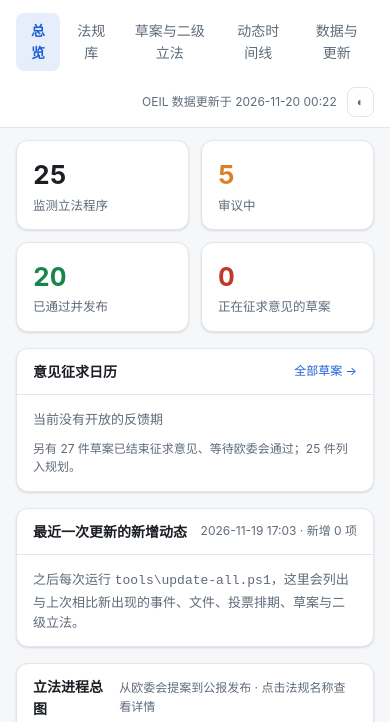
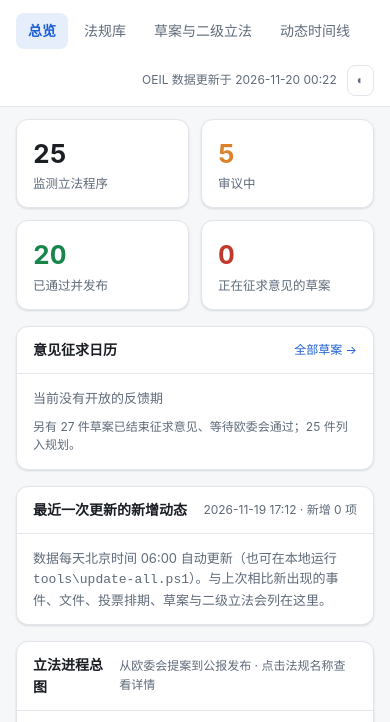
Before and after one commit to kconnevergiveup666-ai/eu-battery-energy-tracker, a plain HTML site: page tracker.html in a window 390 px wide. Shown: the part 56-778 px from the top of the page. Drawn offline with Linux system fonts and the light colour scheme.

Commit message:
Data update 2026-11-19

```diff
--- a/data/changes.js
+++ b/data/changes.js
@@ -1 +1 @@
-window.CHANGES = {"changes":[],"runs":[{"date":"2026-11-19T17:03:17","newItems":0,"baseline":false},{"date":"2026-11-20T00:34:21","newItems":0,"baseline":false},{"date":"2026-11-20T00:34:05","newItems":0,"baseline":true}]};
+window.CHANGES = {"changes":[],"runs":[{"date":"2026-11-19T17:12:40Z","newItems":0,"baseline":false},{"date":"2026-11-19T17:03:17","newItems":0,"baseline":false},{"date":"2026-11-20T00:34:21","newItems":0,"baseline":false},{"date":"2026-11-20T00:34:05","newItems":0,"baseline":true}]};
--- a/data/changes.json
+++ b/data/changes.json
@@ -1 +1 @@
-{"changes":[],"runs":[{"date":"2026-11-19T17:03:17","newItems":0,"baseline":false},{"date":"2026-11-20T00:34:21","newItems":0,"baseline":false},{"date":"2026-11-20T00:34:05","newItems":0,"baseline":true}]}
+{"changes":[],"runs":[{"date":"2026-11-19T17:12:40Z","newItems":0,"baseline":false},{"date":"2026-11-19T17:03:17","newItems":0,"baseline":false},{"date":"2026-11-20T00:34:21","newItems":0,"baseline":false},{"date":"2026-11-20T00:34:05","newItems":0,"baseline":true}]}
--- a/tracker.html
+++ b/tracker.html
@@ -201,7 +201,8 @@ details summary{cursor:pointer;color:var(--accent);font-size:12.5px}
 @media (max-width: 560px){
   main{padding:12px 16px 40px} .hwrap{padding:10px 16px}
   .tl li{grid-template-columns:78px 22px 1fr}
-  nav.tabs{margin-left:0;width:100%}
+  nav.tabs{margin-left:0;width:100%;overflow-x:auto;flex-wrap:nowrap;-webkit-overflow-scrolling:touch}
+  nav.tabs button{white-space:nowrap;flex:0 0 auto}
 }
 </style>
 </head>
@@ -821,7 +822,7 @@ window.SECONDARY_DATA = {"generatedAt":"2026-11-20T00:34:04","dossiers":{"batter
 
 </script>
 <script>
-window.CHANGES = {"changes":[],"runs":[{"date":"2026-11-19T17:03:17","newItems":0,"baseline":false},{"date":"2026-11-20T00:34:21","newItems":0,"baseline":false},{"date":"2026-11-20T00:34:05","newItems":0,"baseline":true}]};
+window.CHANGES = {"changes":[],"runs":[{"date":"2026-11-19T17:12:40Z","newItems":0,"baseline":false},{"date":"2026-11-19T17:03:17","newItems":0,"baseline":false},{"date":"2026-11-20T00:34:21","newItems":0,"baseline":false},{"date":"2026-11-20T00:34:05","newItems":0,"baseline":true}]};
 
 </script>
 <script>
@@ -924,6 +925,7 @@ const STAGES = [
 /* ---------- helpers ---------- */
 const esc = s => String(s==null?"":s).replace(/[&<>"']/g,c=>({"&":"&amp;","<":"&lt;",">":"&gt;",'"':"&quot;","'":"&#39;"}[c]));
 const fmt = d => d ? d.replace(/-/g,".") : "";
+const tsFmt = s => { if(!s) return ""; if(/Z$/.test(s)){ const x=new Date(s); if(!isNaN(x)){ const p=n=>String(n).padStart(2,"0"); return x.getFullYear()+"-"+p(x.getMonth()+1)+"-"+p(x.getDate())+" "+p(x.getHours())+":"+p(x.getMinutes()); } } return s.replace("T"," ").slice(0,16); };
 const store = { get(k,d){try{const v=localStorage.getItem(k);return v==null?d:JSON.parse(v)}catch(e){return d}}, set(k,v){try{localStorage.setItem(k,JSON.stringify(v))}catch(e){}} };
 function classify(ev){
   for(const [re,lane,zh] of EVT){ if(re.test(ev)) return {lane, zh: zh || ev}; }
@@ -1068,7 +1070,7 @@ themeBtn.onclick = ()=>{
   const cur = document.documentElement.getAttribute("data-theme") || (matchMedia("(prefers-color-scheme: dark)").matches?"dark":"light");
   const nx = cur==="dark"?"light":"dark"; document.documentElement.setAttribute("data-theme",nx); store.set("theme",nx);
 };
-document.getElementById("gen").textContent = GEN ? "OEIL 数据更新于 " + GEN.replace("T"," ").slice(0,16) : "未找到 OEIL 数据（请运行更新脚本）";
+document.getElementById("gen").textContent = GEN ? "OEIL 数据更新于 " + tsFmt(GEN) : "未找到 OEIL 数据（请运行更新脚本）";
 
 /* ---------- render ---------- */
 const app = document.getElementById("app");
@@ -1116,8 +1118,8 @@ function vOverview(){
       ${openI.length?openI.map(i=>`<div class="act"><span class="d" style="color:var(--open)">截止 ${fmt(i.st.last.fbEnd).slice(5)}</span><span class="pill">${esc(ACTTYPE[i.actType]||i.actType)}</span> <a href="${esc(i.url)}" target="_blank" rel="noopener">${esc(i.title)}</a> <span class="sub">· <a data-go="${i.d.id}" href="javascript:void 0">${esc(i.d.shortZh)}</a></span></div>`).join(""):'<div class="muted" style="font-size:13px">当前没有开放的反馈期</div>'}
       <div class="sub" style="margin-top:10px">另有 ${draftI.length} 件草案已结束征求意见、等待欧委会通过；${inits.filter(i=>i.st.k==="plan").length} 件列入规划。</div>
     </div></div>
-    <div class="card chg"><div class="hd"><h3>最近一次更新的新增动态</h3><span class="muted" style="margin-left:auto;font-size:12px">${lastRun?(lastRun.baseline?"首次运行：已建立基线":`${esc(lastRun.date.replace("T"," ").slice(0,16))} · 新增 ${lastRun.newItems} 项`):"尚未运行变更追踪"}</span></div><div class="bd">
-      ${newest.length?`<ul class="feed">${newest.map(c=>{const d=BYID[c.dossier]; return `<li><div class="d">${fmt(c.detected)}</div><div><div class="t">${esc(c.text)}</div><div class="s">${d?`<a data-go="${d.id}" href="javascript:void 0">${esc(d.shortZh)}</a> · `:""}${esc(c.source)}${c.url?` · <a href="${esc(c.url)}" target="_blank" rel="noopener">原文</a>`:""}</div></div></li>`}).join("")}</ul>`:'<div class="muted" style="font-size:13px">之后每次运行 <code>tools\\update-all.ps1</code>，这里会列出与上次相比新出现的事件、文件、投票排期、草案与二级立法。</div>'}
+    <div class="card chg"><div class="hd"><h3>最近一次更新的新增动态</h3><span class="muted" style="margin-left:auto;font-size:12px">${lastRun?(lastRun.baseline?"首次运行：已建立基线":`${esc(tsFmt(lastRun.date))} · 新增 ${lastRun.newItems} 项`):"尚未运行变更追踪"}</span></div><div class="bd">
+      ${newest.length?`<ul class="feed">${newest.map(c=>{const d=BYID[c.dossier]; return `<li><div class="d">${fmt(c.detected)}</div><div><div class="t">${esc(c.text)}</div><div class="s">${d?`<a data-go="${d.id}" href="javascript:void 0">${esc(d.shortZh)}</a> · `:""}${esc(c.source)}${c.url?` · <a href="${esc(c.url)}" target="_blank" rel="noopener">原文</a>`:""}</div></div></li>`}).join("")}</ul>`:'<div class="muted" style="font-size:13px">数据每天北京时间 06:00 自动更新（也可在本地运行 <code>tools\\update-all.ps1</code>）。与上次相比新出现的事件、文件、投票排期、草案与二级立法会列在这里。</div>'}
     </div></div>
   </div>
   <div class="card" style="margin-bottom:16px">
@@ -1255,7 +1257,7 @@ function vDetail(d){
       ${o.procedureType?`<span>程序 <b>${esc(o.procedureType.replace(/ \(ex-codecision procedure\)/,""))}</b></span>`:""}
       ${o.instrument?`<span>文件类型 <b>${esc(o.instrument)}</b></span>`:""}
       ${o.mainAct?`<span>最终法案 <b>${o.mainActHref?`<a href="${esc(o.mainActHref)}" target="_blank" rel="noopener">${esc(o.mainAct)}</a>`:esc(o.mainAct)}</b> <span class="faint">${esc(o.mainActOj||"")}</span></span>`:""}
-      ${o.fetchedAt?`<span class="faint">抓取于 ${esc(o.fetchedAt.replace("T"," ").slice(0,16))}</span>`:""}
+      ${o.fetchedAt?`<span class="faint">抓取于 ${esc(tsFmt(o.fetchedAt))}</span>`:""}
     </div>
     <div class="tags">${(d.tags||[]).map(t=>`<span class="tag">${esc(t)}</span>`).join("")}</div>
   </div>
@@ -1424,7 +1426,7 @@ function vDrafts(){
   acts.sort((a,b)=>a.date<b.date?1:-1);
   const recentActs = acts.filter(a=>a.rel!=="cites"||["standard","delegated","implementing"].includes(a.kind)).slice(0,30);
   const tabs=[["open","意见征求中"],["draft","草案已发布待通过"],["plan","规划中"],["consult","咨询/证据征集"],["adopted","已通过"],["all","全部"]];
-  return `<div class="card" style="margin-bottom:16px"><div class="hd" style="flex-wrap:wrap"><h3>授权法案 / 实施法案 / 立法草案 · 意见征求</h3><span class="muted" style="font-size:12px">来源：欧委会 Have Your Say${SEC_GEN?" · 更新于 "+esc(SEC_GEN.replace("T"," ").slice(0,16)):""}</span></div>
+  return `<div class="card" style="margin-bottom:16px"><div class="hd" style="flex-wrap:wrap"><h3>授权法案 / 实施法案 / 立法草案 · 意见征求</h3><span class="muted" style="font-size:12px">来源：欧委会 Have Your Say${SEC_GEN?" · 更新于 "+esc(SEC_tsFmt(GEN)):""}</span></div>
     <div class="filters" style="border-bottom:1px solid var(--line)">
       <div class="chips" id="dst">${tabs.map(([k,z])=>`<span class="chip ${draftFilter.st===k?"on":""}" data-s="${k}">${z}（${cnt(k)}）</span>`).join("")}</div>
       <div class="chips" id="dcat"><span class="chip ${draftFilter.cat==="all"?"on":""}" data-c="all">全部领域</span>${Object.entries(CATS).map(([k,v])=>`<span class="chip ${draftFilter.cat===k?"on":""}" data-c="${k}">${catDot(k)}${v.zh}</span>`).join("")}</div>
```
